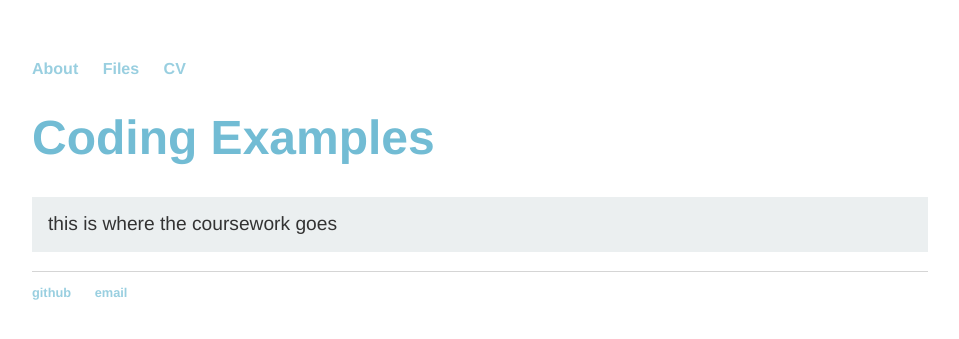
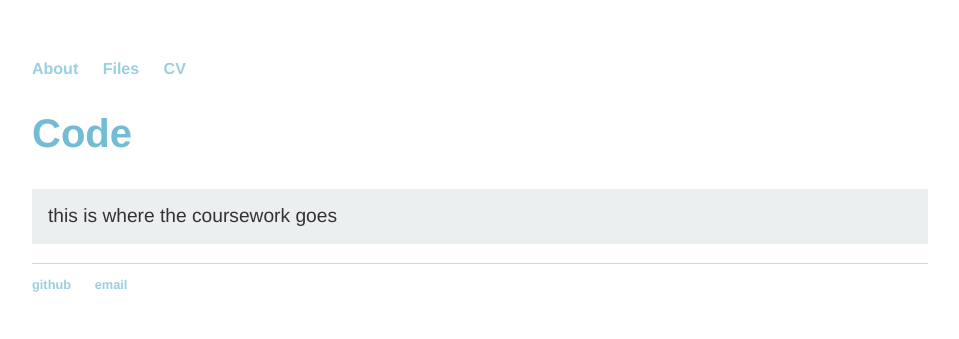
Before and after one commit to lena-kilian/lena-kilian.github.io, a Jekyll site: the page built from examples/index.md, in a window 1280 px wide. Shown: the top 339 px of the page, without its empty margins (160-1119 px from the left). Built offline with Jekyll 4.4.1, drawn with Linux system fonts in a browser that asks for light colours; our own code applies the rules of GitHub Pages for plain Markdown files.

Commit message:
Update index.md

```diff
--- a/examples/index.md
+++ b/examples/index.md
@@ -1,3 +1,3 @@
-# Coding Examples
+## Code
 
 this is where the coursework goes
```
